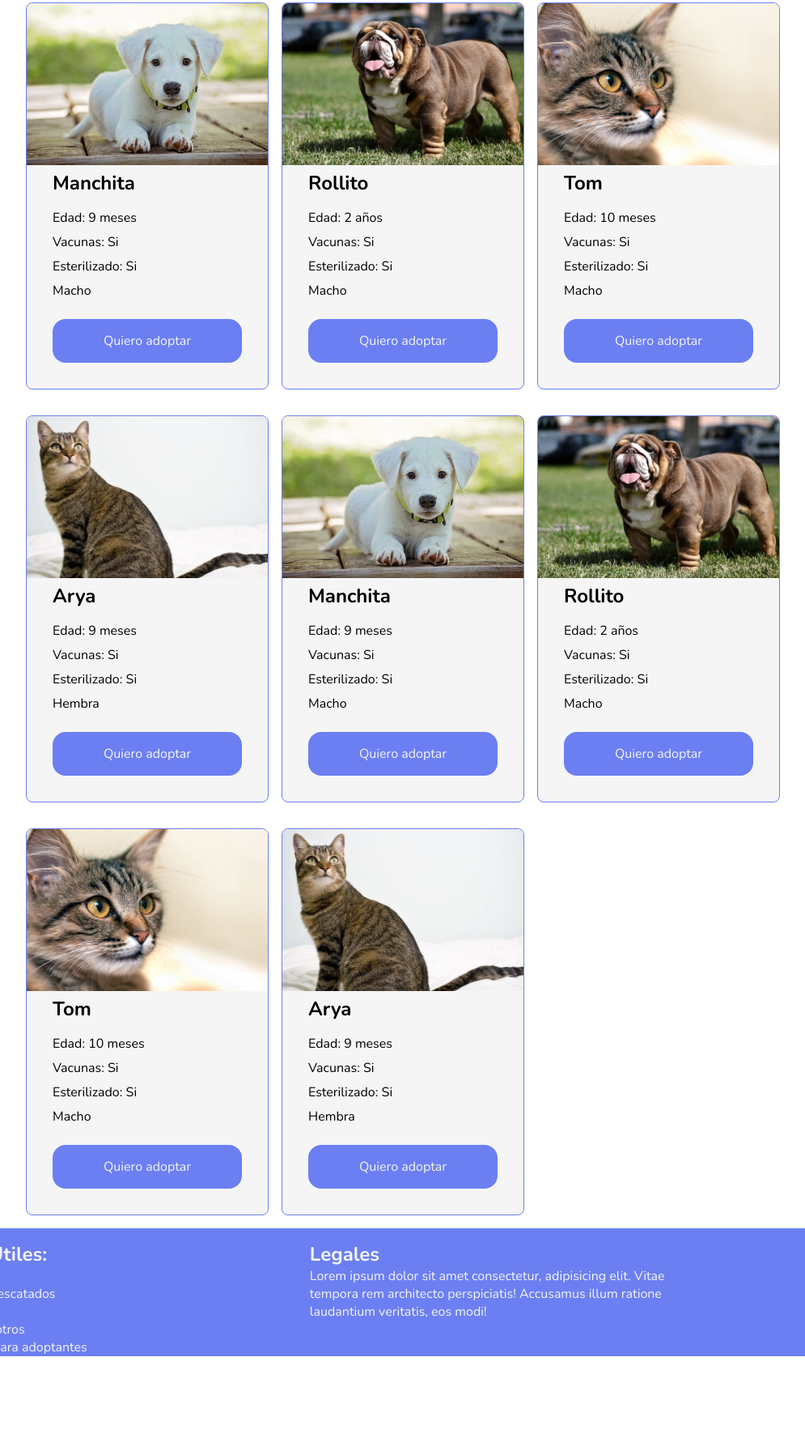
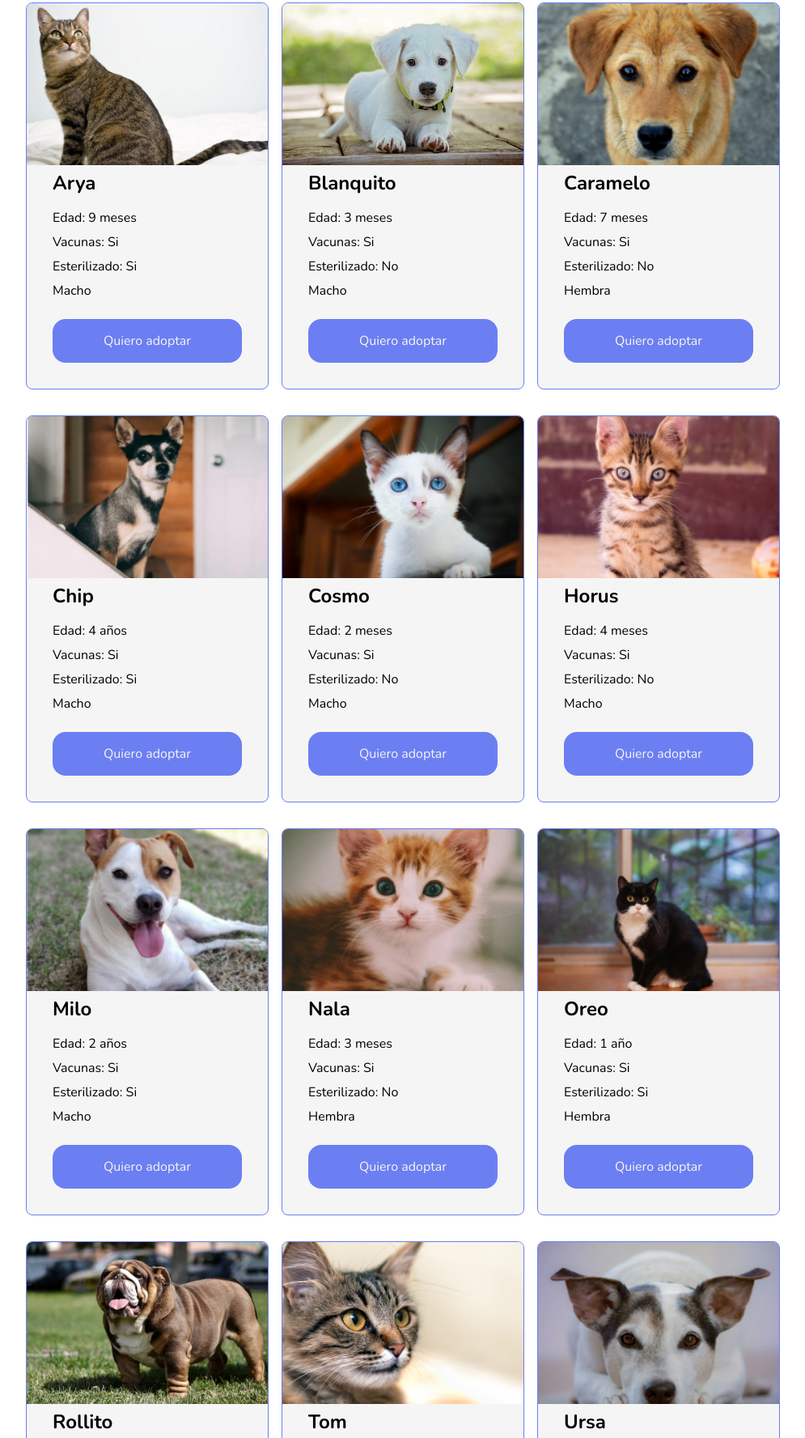
Before and after one commit to Flore9/coderhouse, a website: page rescued.html in a window 1280 px wide. Shown: the part 227-2003 px from the top of the page at 81% size, without its empty margins (142-1137 px from the left). Before the commit the page ends 1902 px from the top, so only its background shows below. Drawn offline with nearby package versions, Linux system fonts and the light colour scheme.

Commit message:
Content review

```diff
--- a/rescued.html
+++ b/rescued.html
@@ -44,17 +44,169 @@
           <li>
             <div class="card">
               <img
+                src="./assets/pets/arya.jpeg"
+                alt="Foto de la mascota"
+                class="card__image"
+              />
+              <div class="card__content">
+                <h2 class="card__name">Arya</h2>
+                <ul class="card__details">
+                  <li>Edad: 9 meses</li>
+                  <li>Vacunas: Si</li>
+                  <li>Esterilizado: Si</li>
+                  <li>Macho</li>
+                </ul>
+                <button class="btn">Quiero adoptar</button>
+              </div>
+            </div>
+          </li>
+          <li>
+            <div class="card">
+              <img
                 src="./assets/pets/blanquito.jpg"
                 alt="Foto de la mascota"
                 class="card__image"
               />
               <div class="card__content">
-                <h2 class="card__name">Manchita</h2>
+                <h2 class="card__name">Blanquito</h2>
                 <ul class="card__details">
-                  <li>Edad: 9 meses</li>
+                  <li>Edad: 3 meses</li>
+                  <li>Vacunas: Si</li>
+                  <li>Esterilizado: No</li>
+                  <li>Macho</li>
+                </ul>
+                <button class="btn">Quiero adoptar</button>
+              </div>
+            </div>
+          </li>
+          <li>
+            <div class="card">
+              <img
+                src="./assets/pets/caramelo.jpg"
+                alt="Foto de la mascota"
+                class="card__image"
+              />
+              <div class="card__content">
+                <h2 class="card__name">Caramelo</h2>
+                <ul class="card__details">
+                  <li>Edad: 7 meses</li>
+                  <li>Vacunas: Si</li>
+                  <li>Esterilizado: No</li>
+                  <li>Hembra</li>
+                </ul>
+                <button class="btn">Quiero adoptar</button>
+              </div>
+            </div>
+          </li>
+          <li>
+            <div class="card">
+              <img
+                src="./assets/pets/chip.jpg"
+                alt="Foto de la mascota"
+                class="card__image"
+              />
+              <div class="card__content">
+                <h2 class="card__name">Chip</h2>
+                <ul class="card__details">
+                  <li>Edad: 4 años</li>
                   <li>Vacunas: Si</li>
                   <li>Esterilizado: Si</li>
                   <li>Macho</li>
+                </ul>
+                <button class="btn">Quiero adoptar</button>
+              </div>
+            </div>
+          </li>
+          <li>
+            <div class="card">
+              <img
+                src="./assets/pets/cosmo.jpg"
+                alt="Foto de la mascota"
+                class="card__image"
+              />
+              <div class="card__content">
+                <h2 class="card__name">Cosmo</h2>
+                <ul class="card__details">
+                  <li>Edad: 2 meses</li>
+                  <li>Vacunas: Si</li>
+                  <li>Esterilizado: No</li>
+                  <li>Macho</li>
+                </ul>
+                <button class="btn">Quiero adoptar</button>
+              </div>
+            </div>
+          </li>
+          <li>
+            <div class="card">
+              <img
+                src="./assets/pets/horus.jpg"
+                alt="Foto de la mascota"
+                class="card__image"
+              />
+              <div class="card__content">
+                <h2 class="card__name">Horus</h2>
+                <ul class="card__details">
+                  <li>Edad: 4 meses</li>
+                  <li>Vacunas: Si</li>
+                  <li>Esterilizado: No</li>
+                  <li>Macho</li>
+                </ul>
+                <button class="btn">Quiero adoptar</button>
+              </div>
+            </div>
+          </li>
+          <li>
+            <div class="card">
+              <img
+                src="./assets/pets/milo.jpg"
+                alt="Foto de la mascota"
+                class="card__image"
+              />
+              <div class="card__content">
+                <h2 class="card__name">Milo</h2>
+                <ul class="card__details">
+                  <li>Edad: 2 años</li>
+                  <li>Vacunas: Si</li>
+                  <li>Esterilizado: Si</li>
+                  <li>Macho</li>
+                </ul>
+                <button class="btn">Quiero adoptar</button>
+              </div>
+            </div>
+          </li>
+          <li>
+            <div class="card">
+              <img
+                src="./assets/pets/nala.jpg"
+                alt="Foto de la mascota"
+                class="card__image"
+              />
+              <div class="card__content">
+                <h2 class="card__name">Nala</h2>
+                <ul class="card__details">
+                  <li>Edad: 3 meses</li>
+                  <li>Vacunas: Si</li>
+                  <li>Esterilizado: No</li>
+                  <li>Hembra</li>
+                </ul>
+                <button class="btn">Quiero adoptar</button>
+              </div>
+            </div>
+          </li>
+          <li>
+            <div class="card">
+              <img
+                src="./assets/pets/oreo.jpg"
+                alt="Foto de la mascota"
+                class="card__image"
+              />
+              <div class="card__content">
+                <h2 class="card__name">Oreo</h2>
+                <ul class="card__details">
+                  <li>Edad: 1 año</li>
+                  <li>Vacunas: Si</li>
+                  <li>Esterilizado: Si</li>
+                  <li>Hembra</li>
                 </ul>
                 <button class="btn">Quiero adoptar</button>
               </div>
@@ -89,7 +241,7 @@
               <div class="card__content">
                 <h2 class="card__name">Tom</h2>
                 <ul class="card__details">
-                  <li>Edad: 10 meses</li>
+                  <li>Edad: 8 meses</li>
                   <li>Vacunas: Si</li>
                   <li>Esterilizado: Si</li>
                   <li>Macho</li>
@@ -101,90 +253,14 @@
           <li>
             <div class="card">
               <img
-                src="./assets/pets/arya.jpeg"
+                src="./assets/pets/ursa.jpg"
                 alt="Foto de la mascota"
                 class="card__image"
               />
               <div class="card__content">
-                <h2 class="card__name">Arya</h2>
+                <h2 class="card__name">Ursa</h2>
                 <ul class="card__details">
-                  <li>Edad: 9 meses</li>
-                  <li>Vacunas: Si</li>
-                  <li>Esterilizado: Si</li>
-                  <li>Hembra</li>
-                </ul>
-                <button class="btn">Quiero adoptar</button>
-              </div>
-            </div>
-          </li>
-          <li>
-            <div class="card">
-              <img
-                src="./assets/pets/blanquito.jpg"
-                alt="Foto de la mascota"
-                class="card__image"
-              />
-              <div class="card__content">
-                <h2 class="card__name">Manchita</h2>
-                <ul class="card__details">
-                  <li>Edad: 9 meses</li>
-                  <li>Vacunas: Si</li>
-                  <li>Esterilizado: Si</li>
-                  <li>Macho</li>
-                </ul>
-                <button class="btn">Quiero adoptar</button>
-              </div>
-            </div>
-          </li>
-          <li>
-            <div class="card">
-              <img
-                src="./assets/pets/rollito.jpg"
-                alt="Foto de la mascota"
-                class="card__image"
-              />
-              <div class="card__content">
-                <h2 class="card__name">Rollito</h2>
-                <ul class="card__details">
-                  <li>Edad: 2 años</li>
-                  <li>Vacunas: Si</li>
-                  <li>Esterilizado: Si</li>
-                  <li>Macho</li>
-                </ul>
-                <button class="btn">Quiero adoptar</button>
-              </div>
-            </div>
-          </li>
-          <li>
-            <div class="card">
-              <img
-                src="./assets/pets/tom.jpg"
-                alt="Foto de la mascota"
-                class="card__image"
-              />
-              <div class="card__content">
-                <h2 class="card__name">Tom</h2>
-                <ul class="card__details">
-                  <li>Edad: 10 meses</li>
-                  <li>Vacunas: Si</li>
-                  <li>Esterilizado: Si</li>
-                  <li>Macho</li>
-                </ul>
-                <button class="btn">Quiero adoptar</button>
-              </div>
-            </div>
-          </li>
-          <li>
-            <div class="card">
-              <img
-                src="./assets/pets/arya.jpeg"
-                alt="Foto de la mascota"
-                class="card__image"
-              />
-              <div class="card__content">
-                <h2 class="card__name">Arya</h2>
-                <ul class="card__details">
-                  <li>Edad: 9 meses</li>
+                  <li>Edad: 4 años</li>
                   <li>Vacunas: Si</li>
                   <li>Esterilizado: Si</li>
                   <li>Hembra</li>
@@ -209,11 +285,10 @@
         </ul>
       </nav>
       <div class="footer__legals">
-        <h2>Legales</h2>
+        <h2>Adopta.me</h2>
         <p>
-          Lorem ipsum dolor sit amet consectetur, adipisicing elit. Vitae
-          tempora rem architecto perspiciatis! Accusamus illum ratione
-          laudantium veritatis, eos modi!
+          Fomentamos la tenencia responsable y te ayudamos a encontrar al nuevo
+          miembro de tu familia
         </p>
       </div>
       <div class="footer__img">
```
Also changed, not shown: about.html (+14 -7 lines), advices.html (+28 -20 lines), contact.html (+3 -4 lines), index.html (+5 -6 lines), assets/pets/caramelo.jpg (added), assets/pets/chip.jpg (added), assets/pets/cosmo.jpg (added), assets/pets/horus.jpg (added), assets/pets/milo.jpg (added), assets/pets/nala.jpg (added), assets/pets/oreo.jpg (added), assets/pets/ursa.jpg (added).
